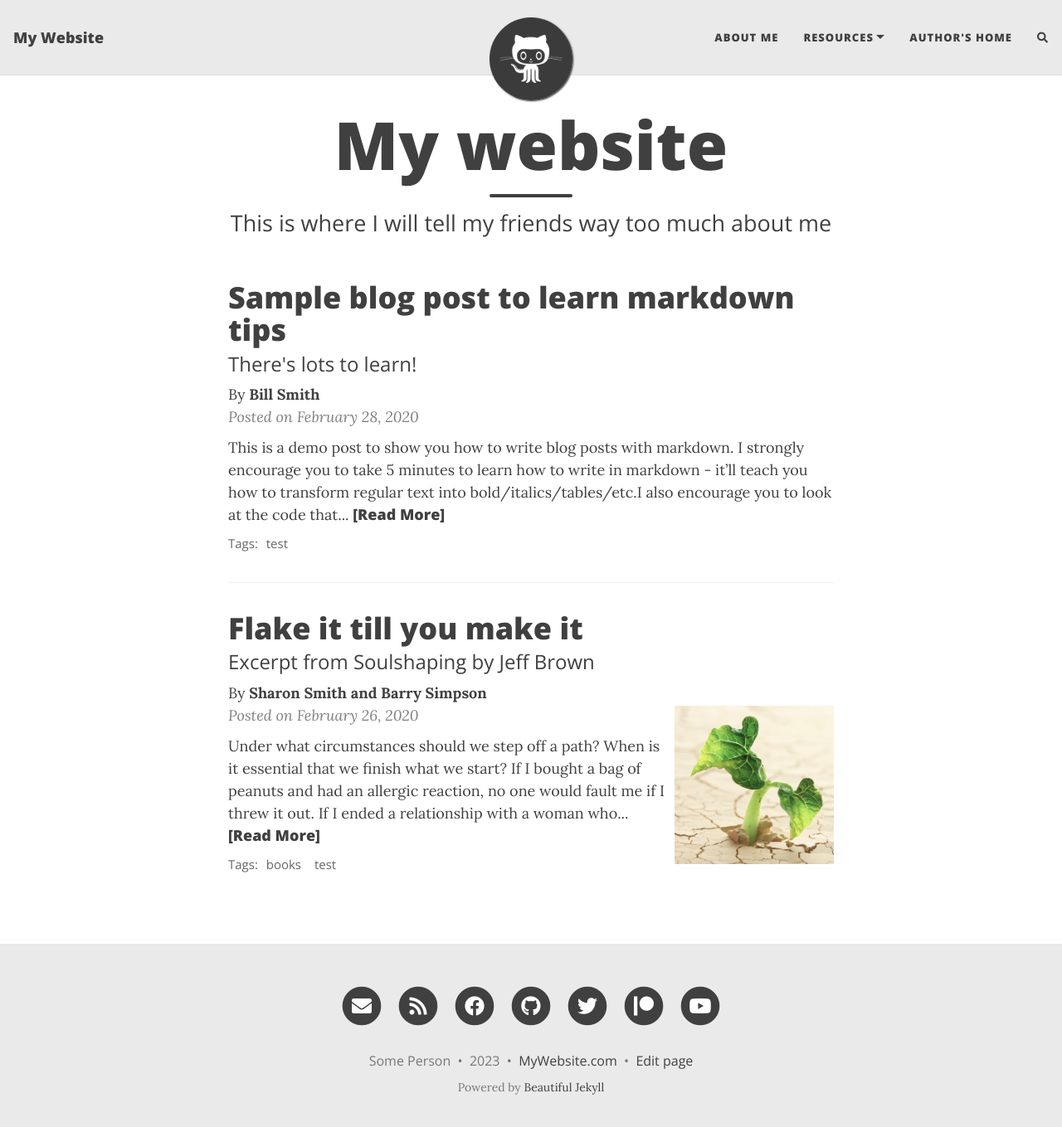
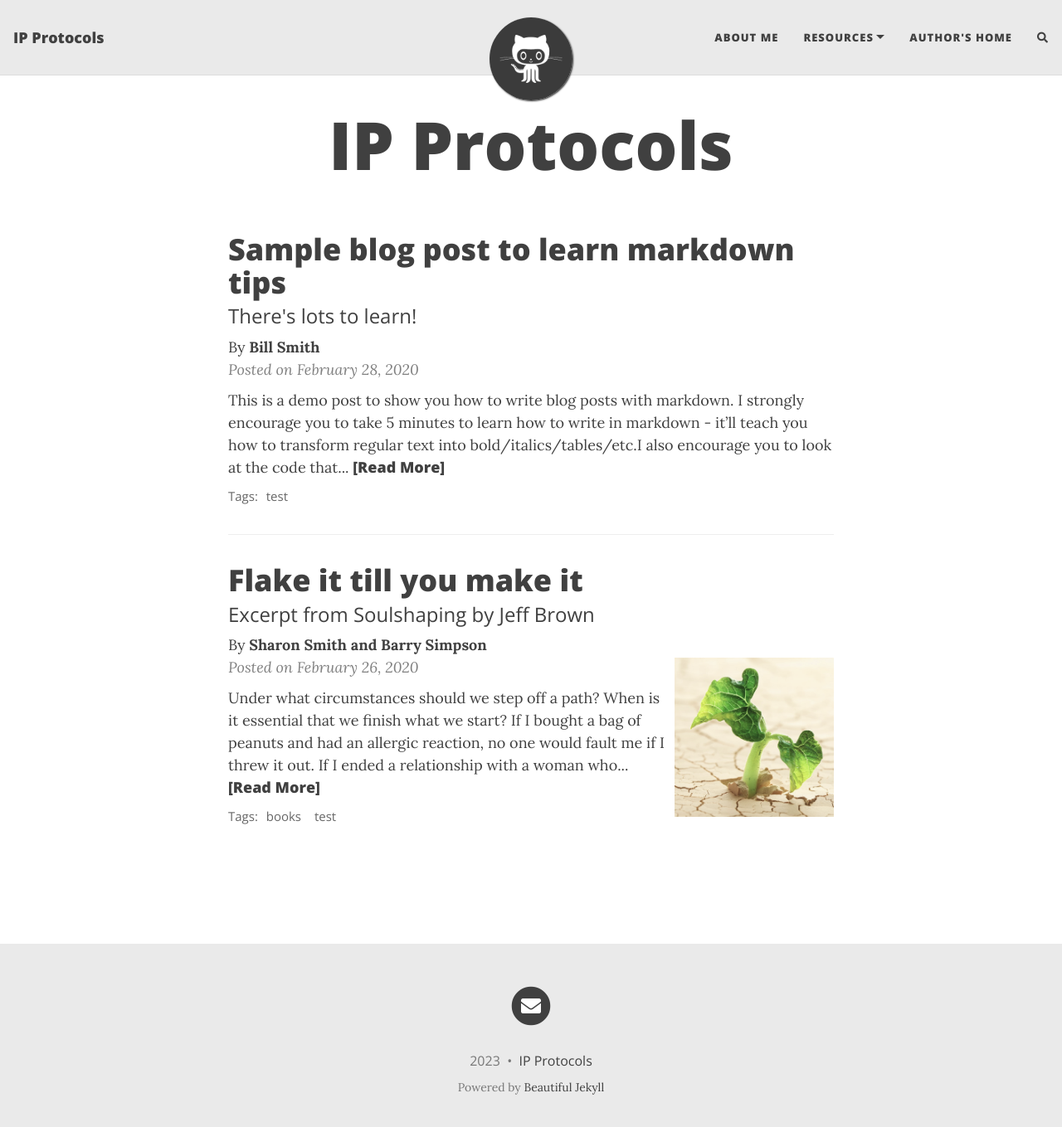
Before and after one commit to ip-protocols/ip-protocols.github.io, a Jekyll site: the page built from index.html, in a window 1280 px wide and 1372 px high. Shown: the top 1359 px of the window at 83% size. Built offline with Jekyll 4.4.1, drawn with Linux system fonts in a browser that asks for light colours; nearby versions of some CDN libraries; the list of posts is cut into pages by our own code; comment, search, counter and statistics services are not loaded.

Commit message:
Initial changes
GgX

```diff
--- a/_config.yml
+++ b/_config.yml
@@ -10,10 +10,10 @@
 ############################
 
 # Name of website
-title: My Website
+title: IP Protocols
 
 # Your name to show in the footer
-author: Some Person
+author:
 
 ###############################################
 # --- List of links in the navigation bar --- #
@@ -50,13 +50,13 @@ round-avatar: true
 # You can change the order that they show up on the page by changing the order here.
 # Uncomment the links you want to show and add your information to each one.
 social-network-links:
-  email: "someone@example.com"
+  email: "ip-protocols@gmx.com"
   rss: true  # remove this line if you don't want to show an RSS link at the bottom
-  facebook: deanattali
-  github: daattali
-  twitter: daattali
-  patreon: DeanAttali
-  youtube: c/daattali
+  #facebook: deanattali
+  #github: daattali
+  #twitter: daattali
+  #patreon: DeanAttali
+  #youtube: c/daattali
 #  medium: yourname
 #  reddit: yourname
 #  linkedin: daattali
@@ -82,7 +82,7 @@ social-network-links:
 
 # If you want your website to generate an RSS feed, provide a description
 # The URL for the feed will be https://<your_website>/feed.xml
-rss-description: This website is a virtual proof that I'm awesome
+#rss-description: This website is a virtual proof that I'm awesome
 
 ###########################
 # --- General options --- #
@@ -90,14 +90,14 @@ rss-description: This website is a virtual proof that I'm awesome
 
 # Select which social network share links to show in posts
 share-links-active:
-  twitter: true
-  facebook: true
-  linkedin: true
+  twitter: false
+  facebook: false
+  linkedin: false
   vk: false
 
 # How to display the link to your website in the footer
 # Remove this if you don't want a link in the footer
-url-pretty: "MyWebsite.com"
+url-pretty: "IP Protocols"
 
 # Excerpt word length - Truncate the excerpt of each post on the feed page to the specified number of words
 excerpt_length: 50
@@ -112,7 +112,7 @@ feed_show_tags: true
 post_search: true
 
 # Add a button in the footer to edit the current page. Only works if your website is hosted on GitHub
-edit_page_button: true
+edit_page_button: false
 
 # Allow sub-menu items (second-level navigation menu items) to be longer than the top-level menu
 # If this setting is off, then long sub-menu words might get cut off
@@ -252,7 +252,7 @@ date_format: "%B %-d, %Y"
 #################################################################################
 
 # Output options (more information on Jekyll's site)
-timezone: "America/Toronto"
+timezone: "Europe/Paris"
 markdown: kramdown
 highlighter: rouge
 permalink: /:year-:month-:day-:title/
--- a/index.html
+++ b/index.html
@@ -1,5 +1,5 @@
 ---
 layout: home
-title: My website
-subtitle: This is where I will tell my friends way too much about me
+title: IP Protocols
+subtitle:
 ---
```
